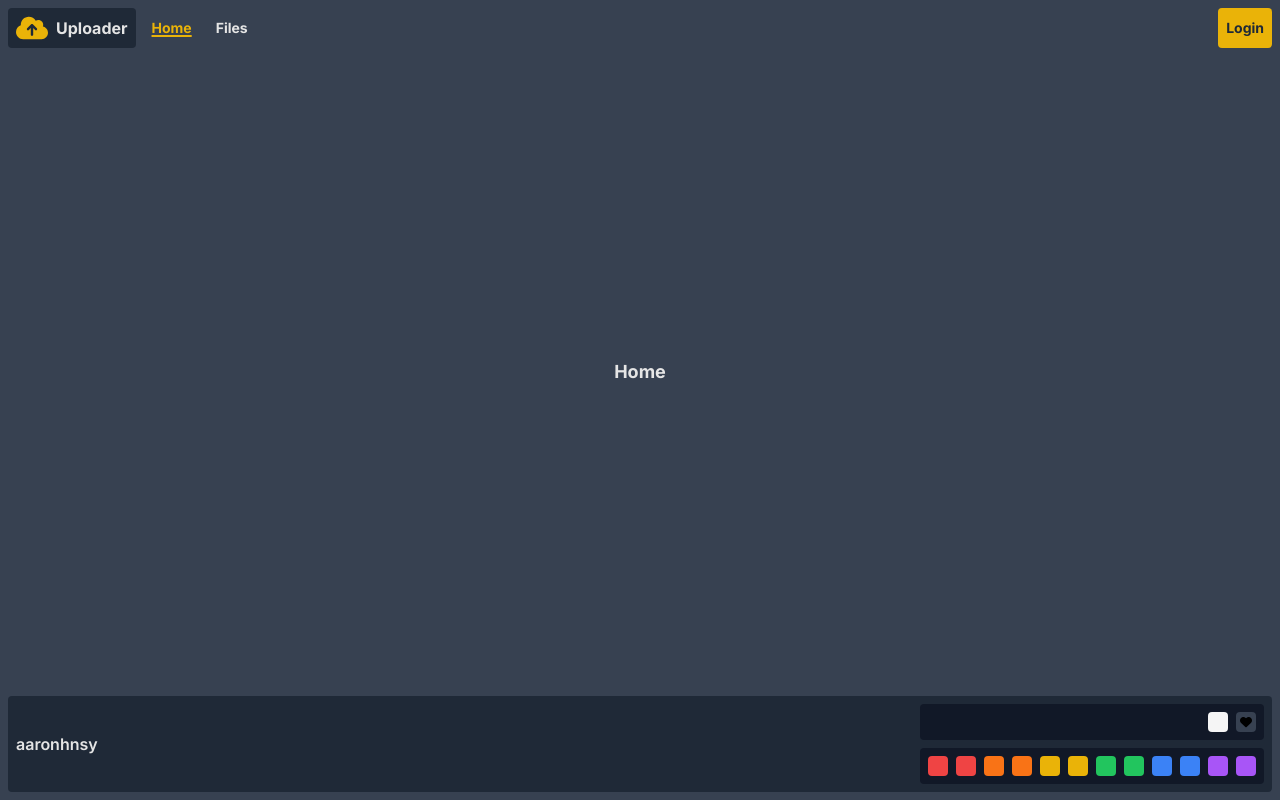
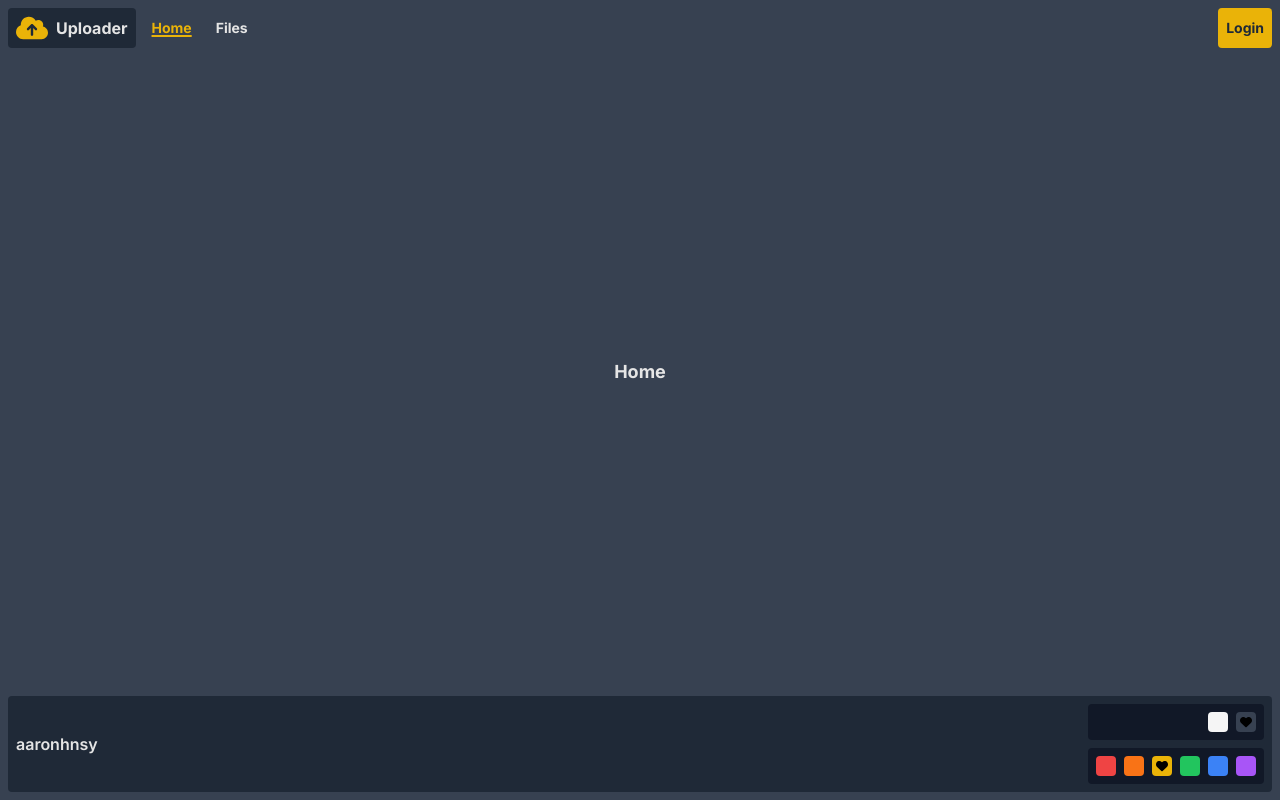
Before and after one commit to aaronhnsy/uploader, a Next.js app in the folder frontend/: page / in a window 1280 px wide. Built offline with nearby package versions, Linux system fonts and the light colour scheme; no server answers.

Commit message:
move colour utilities into subfolder

```diff
--- a/frontend/src/components/footer/footer.themeSwitcher.tsx
+++ b/frontend/src/components/footer/footer.themeSwitcher.tsx
@@ -1,5 +1,6 @@
 "use client";
 
+import type { Modes } from "@/utilities/colours";
 import { accentOptions, modeOptions } from "@/utilities/colours";
 import { clsx } from "clsx";
 import { useTheme } from "next-themes";
@@ -9,7 +10,7 @@ interface FooterThemeSwitcherContainerProps {
     options: Record<string, string>;
     mode?: string;
     accent?: string;
-    state: string
+    state: string;
     setState: React.Dispatch<React.SetStateAction<string>>;
 }
 
@@ -61,7 +62,7 @@ export function FooterThemeSwitcher() {
     return (
         <>
             <FooterThemeSwitcherContainer options={modeOptions} accent={accent} state={mode} setState={setMode}/>
-            <FooterThemeSwitcherContainer options={accentOptions} mode={mode} state={accent} setState={setAccent}/>
+            <FooterThemeSwitcherContainer options={accentOptions[mode as Modes]} mode={mode} state={accent} setState={setAccent}/>
         </>
     );
 }
--- a/frontend/src/utilities/colours.ts
+++ b/frontend/src/utilities/colours/colours.ts
@@ -1,14 +1,14 @@
 import colors from "tailwindcss/colors";
 import { parseColor } from "tailwindcss/lib/util/color";
 import plugin from "tailwindcss/plugin";
-import {
+import type {
     AccentOptionsObject,
     AccentsObject,
     CSSRulesObject,
     CustomColours,
     ModeOptionsObject,
     ModesObject,
-} from "./colours.types";
+} from "./types";
 
 export const modes: ModesObject = {
     "light": {
@@ -31,7 +31,8 @@ export const modes: ModesObject = {
         "text": colors.neutral[200],
         "text-hover": colors.neutral[300],
     },
-};
+} as const;
+
 export const accents: AccentsObject = {
     "red": {
         "light": { "accent": colors.red[500], "accent-hover": colors.red[600] },
@@ -57,25 +58,29 @@ export const accents: AccentsObject = {
         "light": { "accent": colors.purple[500], "accent-hover": colors.purple[600] },
         "dark": { "accent": colors.purple[500], "accent-hover": colors.purple[600] },
     },
-};
+} as const;
 
 export const modeOptions: ModeOptionsObject = {
     "light": "bg-theme-light-primary hover:bg-theme-light-primary-hover",
     "dark": "bg-theme-dark-primary hover:bg-theme-dark-primary-hover",
 };
 export const accentOptions: AccentOptionsObject = {
-    "light-red": "bg-theme-light-red-accent hover:bg-theme-light-red-accent-hover",
-    "dark-red": "bg-theme-dark-red-accent hover:bg-theme-dark-red-accent-hover",
-    "light-orange": "bg-theme-light-orange-accent hover:bg-theme-light-orange-accent-hover",
-    "dark-orange": "bg-theme-dark-orange-accent hover:bg-theme-dark-orange-accent-hover",
-    "light-yellow": "bg-theme-light-yellow-accent hover:bg-theme-light-yellow-accent-hover",
-    "dark-yellow": "bg-theme-dark-yellow-accent hover:bg-theme-dark-yellow-accent-hover",
-    "light-green": "bg-theme-light-green-accent hover:bg-theme-light-green-accent-hover",
-    "dark-green": "bg-theme-dark-green-accent hover:bg-theme-dark-green-accent-hover",
-    "light-blue": "bg-theme-light-blue-accent hover:bg-theme-light-blue-accent-hover",
-    "dark-blue": "bg-theme-dark-blue-accent hover:bg-theme-dark-blue-accent-hover",
-    "light-purple": "bg-theme-light-purple-accent hover:bg-theme-light-purple-accent-hover",
-    "dark-purple": "bg-theme-dark-purple-accent hover:bg-theme-dark-purple-accent-hover",
+    "light": {
+        "red": "bg-theme-light-red-accent hover:bg-theme-light-red-accent-hover",
+        "orange": "bg-theme-light-orange-accent hover:bg-theme-light-orange-accent-hover",
+        "yellow": "bg-theme-light-yellow-accent hover:bg-theme-light-yellow-accent-hover",
+        "green": "bg-theme-light-green-accent hover:bg-theme-light-green-accent-hover",
+        "blue": "bg-theme-light-blue-accent hover:bg-theme-light-blue-accent-hover",
+        "purple": "bg-theme-light-purple-accent hover:bg-theme-light-purple-accent-hover",
+    },
+    "dark": {
+        "red": "bg-theme-dark-red-accent hover:bg-theme-dark-red-accent-hover",
+        "orange": "bg-theme-dark-orange-accent hover:bg-theme-dark-orange-accent-hover",
+        "yellow": "bg-theme-dark-yellow-accent hover:bg-theme-dark-yellow-accent-hover",
+        "green": "bg-theme-dark-green-accent hover:bg-theme-dark-green-accent-hover",
+        "blue": "bg-theme-dark-blue-accent hover:bg-theme-dark-blue-accent-hover",
+        "purple": "bg-theme-dark-purple-accent hover:bg-theme-dark-purple-accent-hover",
+    },
 };
 
 const toRGB = (color: string) => parseColor(color).color.join(" ");
--- /dev/null
+++ b/frontend/src/utilities/colours/index.ts
@@ -0,0 +1,2 @@
+export { modes, accents, modeOptions, accentOptions, coloursPlugin, customColours } from "./colours";
+export type { Modes } from "./types";
--- a/frontend/src/utilities/colours.types.ts
+++ b/frontend/src/utilities/colours/types.ts
@@ -1,5 +1,5 @@
-type Modes = `light` | `dark`;
-type Accents = `red` | `orange` | `yellow` | `green` | `blue` | `purple`;
+export type Modes = `light` | `dark`;
+export type Accents = `red` | `orange` | `yellow` | `green` | `blue` | `purple`;
 type Themes = `${Modes}-${Accents}`;
 type ModeVariants =
     `primary` | `primary-hover` | `secondary` | `secondary-hover` | `tertiary` | `tertiary-hover` |
@@ -23,7 +23,9 @@ export type ModeOptionsObject = {
     [M in Modes]: `bg-theme-${M}-primary hover:bg-theme-${M}-primary-hover`
 };
 export type AccentOptionsObject = {
-    [T in Themes]: `bg-theme-${T}-accent hover:bg-theme-${T}-accent-hover`
+    [M in Modes]: {
+        [A in Accents]: `bg-theme-${M}-${A}-accent hover:bg-theme-${M}-${A}-accent-hover`
+    }
 };
 
 export type CSSRulesObject = {
```
